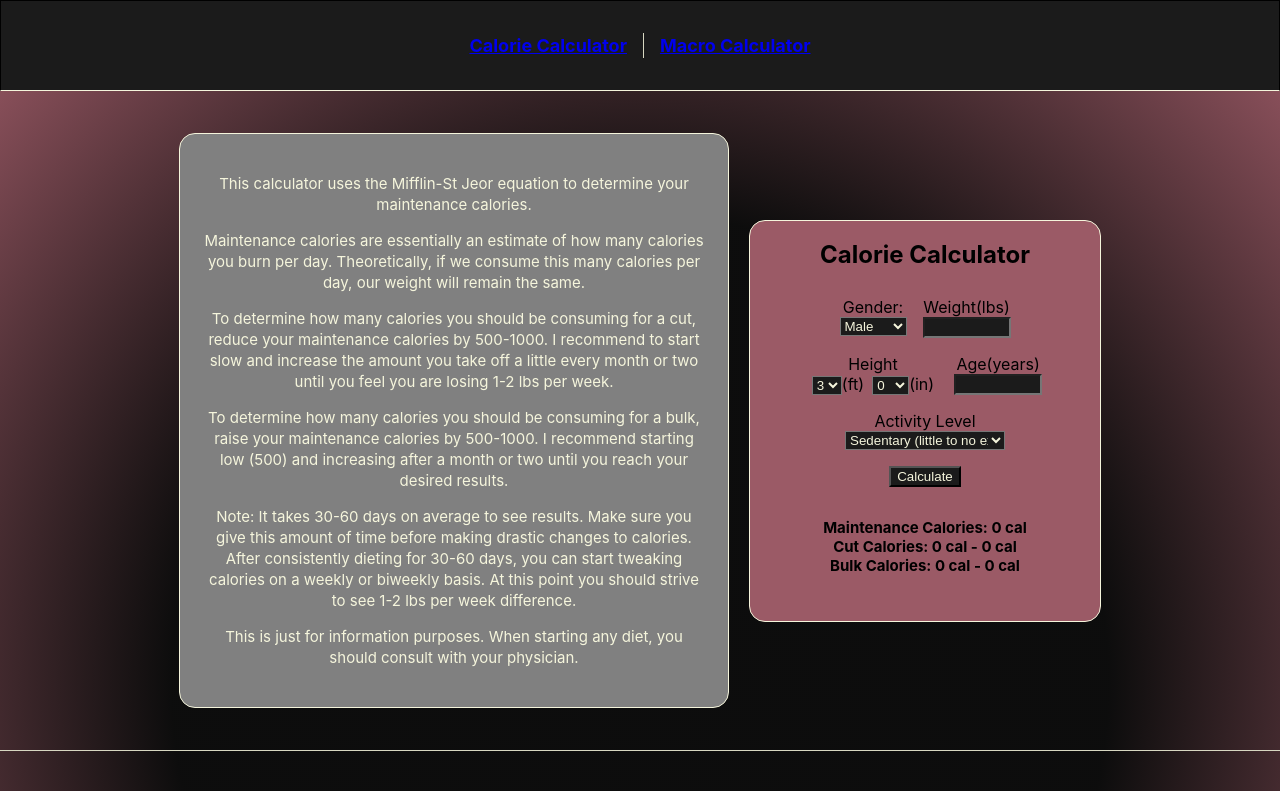
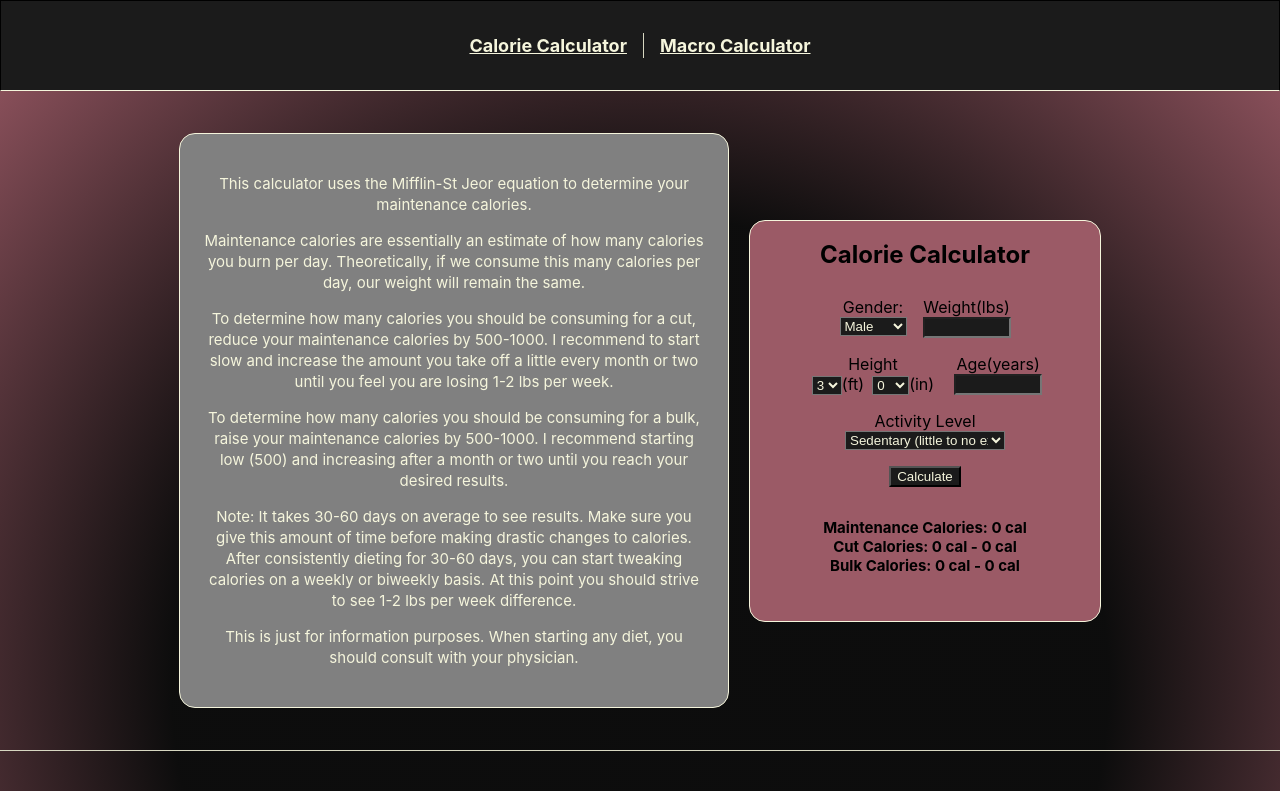
Before and after one commit to tfuent1/macros, a React (Create React App) app: page / in a window 1280 px wide. Shown: the top 791 px of the page. Built offline with nearby package versions, Linux system fonts and the light colour scheme.

Commit message:
fix link color

```diff
--- a/src/components/navbar/navbar.css
+++ b/src/components/navbar/navbar.css
@@ -32,7 +32,7 @@
     cursor: pointer;
 }
 
-.portfolio__navbar-links_container a:active {
+.portfolio__navbar-links_container a {
     color: beige;
 }
 
```
